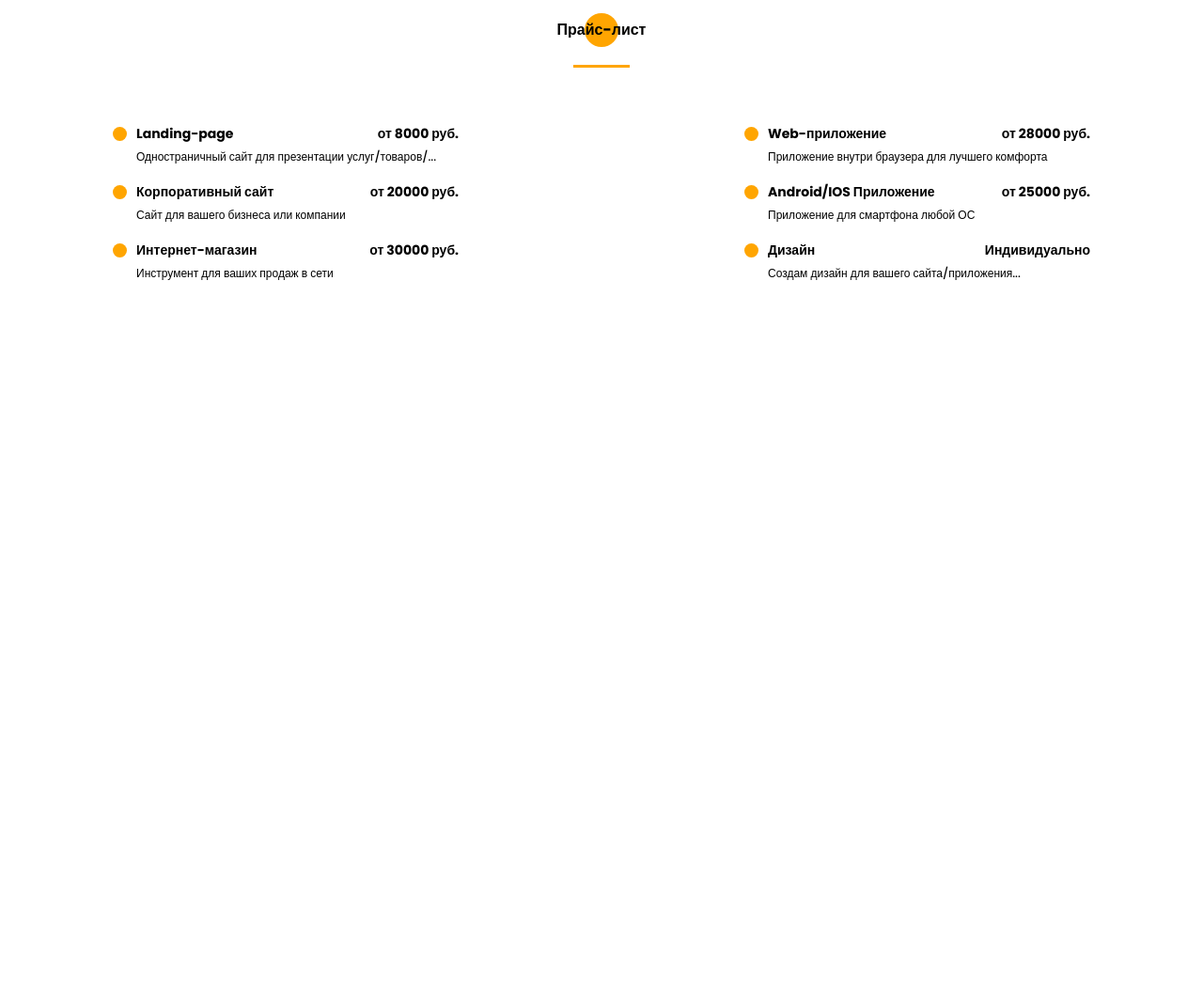
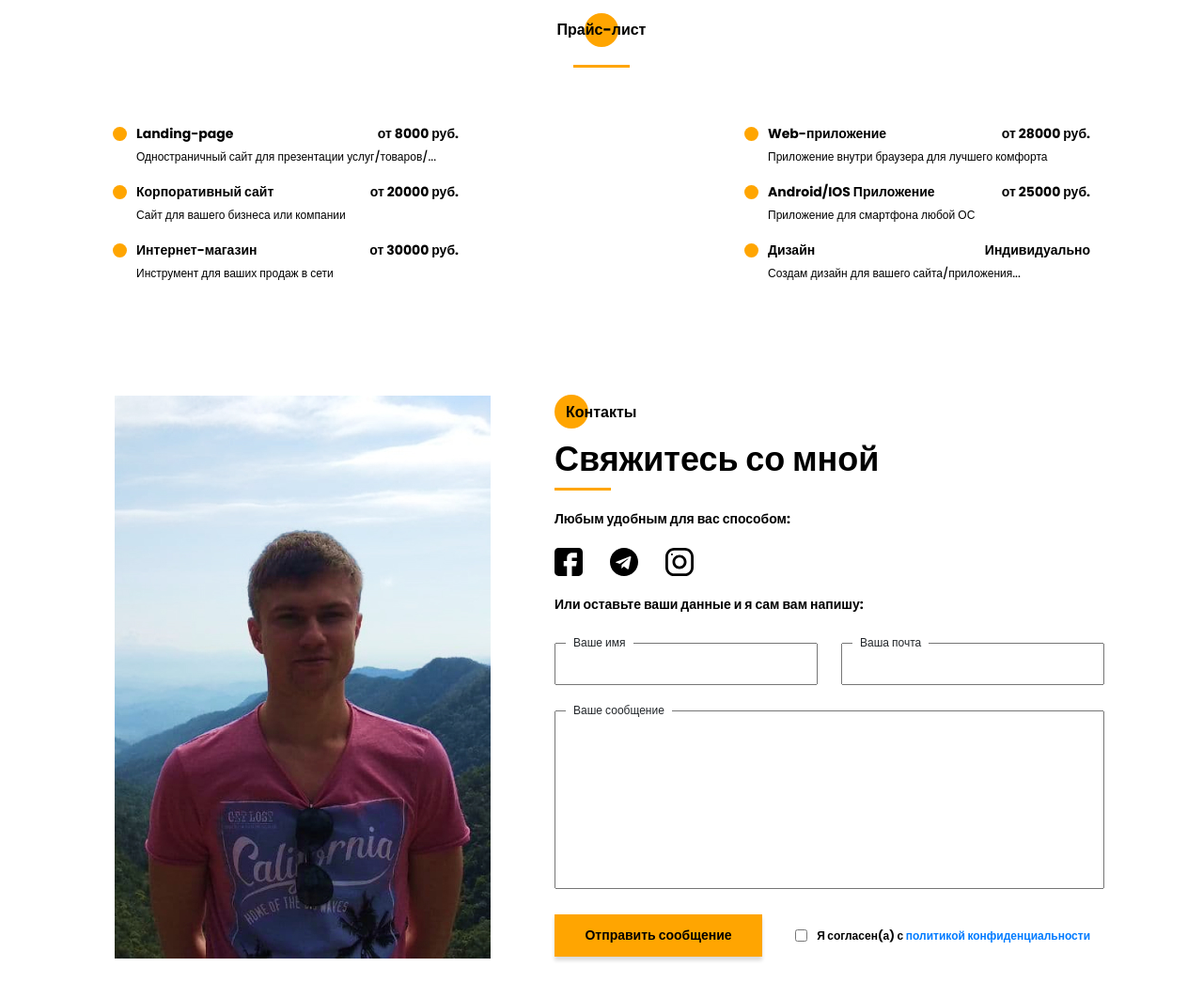
Before and after one commit to tar2ga/portfolio, a website: page src/index.html in a window 1280 px wide. Shown: the part 4284-5346 px from the top of the page at 94% size. Before the commit the page ends 4584 px from the top, so only its background shows below. Drawn offline with nearby package versions, Linux system fonts and the light colour scheme; files that its build step writes are made by us from their sources.

Commit message:
урок 89 с дз

```diff
--- a/src/index.html
+++ b/src/index.html
@@ -96,12 +96,12 @@
 				</ul>
 			</nav>
 			<div class="menu__social">
-				<a href="#">
+				<a href="https://github.com/tar2ga" target="_blank">
 					<svg width="20" height="19" viewBox="0 0 20 19" fill="none" xmlns="http://www.w3.org/2000/svg">
 						<path d="M10 0C4.475 0 0 4.36167 0 9.74107C0 14.0457 2.865 17.6962 6.8375 18.9832C7.3375 19.0749 7.52083 18.7734 7.52083 18.5148C7.52083 18.2835 7.5125 17.6706 7.50833 16.8585C4.72667 17.4459 4.14 15.5517 4.14 15.5517C3.685 14.4274 3.0275 14.1267 3.0275 14.1267C2.12167 13.5228 3.0975 13.5352 3.0975 13.5352C4.10167 13.603 4.62917 14.5389 4.62917 14.5389C5.52083 16.0283 6.97 15.5979 7.54167 15.3493C7.63167 14.719 7.88917 14.2903 8.175 14.0466C5.95417 13.8029 3.62 12.9652 3.62 9.23304C3.62 8.16988 4.0075 7.30085 4.64917 6.61934C4.53667 6.37317 4.19917 5.3827 4.73667 4.04116C4.73667 4.04116 5.57417 3.78012 7.48667 5.03988C8.28667 4.82345 9.13667 4.71606 9.98667 4.7111C10.8367 4.71606 11.6867 4.82345 12.4867 5.03988C14.3867 3.78012 15.2242 4.04116 15.2242 4.04116C15.7617 5.3827 15.4242 6.37317 15.3242 6.61934C15.9617 7.30085 16.3492 8.16988 16.3492 9.23304C16.3492 12.9752 14.0117 13.7987 11.7867 14.0383C12.1367 14.3307 12.4617 14.928 12.4617 15.8408C12.4617 17.1444 12.4492 18.1918 12.4492 18.5082C12.4492 18.7635 12.6242 19.0683 13.1367 18.9708C17.1375 17.692 20 14.0391 20 9.74107C20 4.36167 15.5225 0 10 0Z" fill="#212121"/>
 					</svg>
 				</a>
-				<a href="#">
+				<a href="https://www.instagram.com/_sergey_zotov_/" target="_blank">
 					<svg width="20" height="20" viewBox="0 0 20 20" fill="none" xmlns="http://www.w3.org/2000/svg">
 						<path d="M13.7495 0L6.24951 0C2.79826 0 -0.000488281 2.79875 -0.000488281 6.25L-0.000488281 13.75C-0.000488281 17.2013 2.79826 20 6.24951 20L13.7495 20C17.2008 20 19.9995 17.2013 19.9995 13.75L19.9995 6.25C19.9995 2.79875 17.2008 0 13.7495 0ZM18.1245 13.75C18.1245 16.1625 16.162 18.125 13.7495 18.125L6.24951 18.125C3.83701 18.125 1.87451 16.1625 1.87451 13.75L1.87451 6.25C1.87451 3.8375 3.83701 1.875 6.24951 1.875L13.7495 1.875C16.162 1.875 18.1245 3.8375 18.1245 6.25L18.1245 13.75Z" fill="black"/>
 						<path d="M9.99951 5C7.23826 5 4.99951 7.23875 4.99951 10C4.99951 12.7613 7.23826 15 9.99951 15C12.7608 15 14.9995 12.7613 14.9995 10C14.9995 7.23875 12.7608 5 9.99951 5ZM9.99951 13.125C8.27701 13.125 6.87451 11.7225 6.87451 10C6.87451 8.27625 8.27701 6.875 9.99951 6.875C11.722 6.875 13.1245 8.27625 13.1245 10C13.1245 11.7225 11.722 13.125 9.99951 13.125Z" fill="black"/>
@@ -432,6 +432,57 @@
 		</div>
 	</section>
 
+	<section class="contacts">
+		<div class="container">
+			<div class="contacts__wrapper">
+				<div class="contacts__photo">
+					<img src="img/main_photo.jpg" alt="photo">
+				</div>
+				<div class="contacts__desc">
+					<h2 class="title title_fz16 contacts__title">Контакты</h2>
+					<div class="title title_fz36 contacts__subtitle">Свяжитесь со мной</div>
+					<div class="divider"></div>
+
+					<div class="title title_fz14 contacts__text">Любым удобным для вас способом:</div>
+					<div class="contacts__social">
+						<a href="#" class="contacts__link">
+							<img src="icons/social/Facebook_r.svg" alt="facebook">
+						</a>
+						<a href="https://t.me/tar2ga" class="contacts__link" target="_blank">
+							<img src="icons/social/telegram.svg" alt="telegram">
+						</a>
+						<a href="https://www.instagram.com/_sergey_zotov_/" class="contacts__link" target="_blank">
+							<img src="icons/social/Instagram_r.svg" alt="instagram">
+						</a>
+					</div>
+					<div class="title title_fz14 contacts__text">Или оставьте ваши данные и я сам вам напишу:</div>
+
+					<form action="#" class="contacts__form">
+						<div class="contacts__input">
+							<input required name="name" id="name" type="text">
+							<label for="name">Ваше имя</label>
+						</div>
+						<div class="contacts__input">
+							<input required name="email" id="email" type="email">
+							<label for="email">Ваша почта</label>
+						</div>
+						<div class="contacts__textarea">
+							<textarea name="text" id="text"></textarea>
+							<label for="text">Ваше сообщение</label>
+						</div>
+						<div class="contacts__triggers">
+							<button class="contacts__btn btn">Отправить сообщение</button>
+							<div class="contacts__policy">
+								<input required type="checkbox">
+								<span class="title title_fz12">Я согласен(а) с <a href="/policy.html" target="_blank">политикой конфиденциальности</a></span>
+							</div>
+						</div>
+					</form>
+				</div>
+			</div>
+		</div>
+	</section>
+
 	<script src="js/script.js"></script>
 </body>
 </html>
--- /dev/null
+++ b/src/sass/blocks/_contacts.scss
@@ -0,0 +1,92 @@
+.contacts {
+	padding: 120px 0 90px 0;
+	&__wrapper {
+		padding: 0 35px 0 52px;
+		display: grid;
+		grid-template-columns: 400px 585px;
+		justify-content: space-between;
+	}
+	&__photo {
+		img {
+			width: 100%;
+		}
+	}
+	&__desc {
+		padding-top: 6px;
+		.divider {
+			margin: 0;
+		}
+	}
+	&__title {
+		position: relative;
+		@include before-circle;
+		padding: 1px 0 0 12px;
+	}
+	&__text, &__social {
+		margin-top: 20px;
+	}
+	&__link {
+		margin-right: 25px;
+		img {
+			max-width: 30px;
+			max-height: 30px;
+		}
+	}
+	&__form {
+		margin-top: 30px;
+		display: grid;
+		grid-template: 45px 190px 45px / repeat(2, 280px);
+		justify-content: space-between;
+		row-gap: 27px;
+		label {
+			display: block;
+			position: absolute;
+			height: 18px;
+			padding: 0 8px;
+			background-color: #fff;
+			font-size: 12px;
+			margin-bottom: 0;
+			top: -9px;
+			left: 12px;
+		}
+	}
+	&__input {
+		position: relative;
+		input {
+			width: 100%;
+			height: 100%;
+			padding: 0 20px;
+			font-size: 12px;
+		}
+	}
+	&__textarea {
+		position: relative;
+		grid-column: 1 / 3;
+		textarea {
+			width: 100%;
+			height: 100%;
+			resize: none;
+			padding: 20px;
+			font-size: 12px;
+		}
+	}
+	&__triggers {
+		grid-column: 1 / 3;
+		display: grid;
+		grid-template-columns: repeat(2, auto);
+		column-gap: 35px;
+	}
+	&__btn {
+		border: none;
+		font-weight: bold;
+		font-size: 14px;
+		line-height: 21px;
+	}
+	&__policy {
+		display: flex;
+		align-items: center;
+		input {
+			margin-right: 10px;
+		}
+	}
+}
--- a/src/sass/blocks/_pricelist.scss
+++ b/src/sass/blocks/_pricelist.scss
@@ -3,7 +3,7 @@
 	&__wrapper {
 		margin: 60px 50px 0 50px;
 		display: grid;
-		grid-template-columns: repeat(2, 368px);
+		grid-template-columns: repeat(2, minmax(368px, auto));
 		justify-content: space-between;
 		row-gap: 18px;
 	}
--- a/src/sass/style.scss
+++ b/src/sass/style.scss
@@ -13,7 +13,8 @@
 @import 'blocks/resume';
 @import 'blocks/skills';
 @import 'blocks/portfolio';
-@import 'blocks/pricelist.scss';
+@import 'blocks/pricelist';
+@import 'blocks/contacts';
 
 * {
     font-family: 'Poppins', sans-serif;
```
Also changed, not shown: src/policy.html (added, +78 -0 lines), src/icons/social/Facebook_r.svg (added), src/icons/social/Instagram_r.svg (added).
